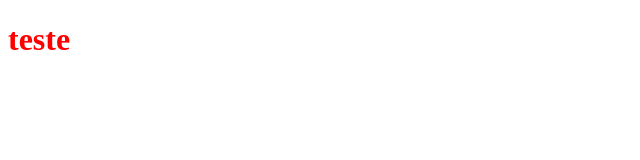
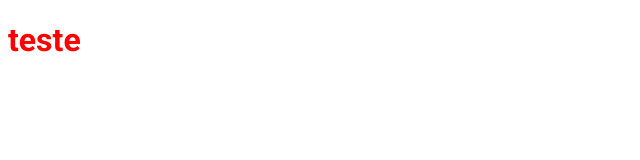
Before and after one commit to fzin1/fzin1.github.io, a plain HTML site: page index.html in a window 1280 px wide. Shown: the full height of the page, 0-640 px from the left. Drawn offline with Linux system fonts and the light colour scheme.

Commit message:
testando

```diff
--- a/css/styles.css
+++ b/css/styles.css
@@ -1,3 +1,7 @@
+*{
+    font-family: 'Roboto', sans-serif;
+}
+
 h1{
     color: red;
 }
--- a/index.html
+++ b/index.html
@@ -5,6 +5,11 @@
     <meta name="viewport" content="width=device-width, initial-scale=1.0">
     <title>Portfólio Fabrício Ramos</title>
     <link rel="stylesheet" href="css/styles.css">
+    <!-- Google Fonts -->
+    <link rel="preconnect" href="https://fonts.googleapis.com">
+<link rel="preconnect" href="https://fonts.gstatic.com" crossorigin>
+<link href="https://fonts.googleapis.com/css2?family=Roboto:ital,wght@0,300;0,700;0,900;1,300;1,700&display=swap" rel="stylesheet">
+
 </head>
 <h1>teste</h1>
 <body>
```
